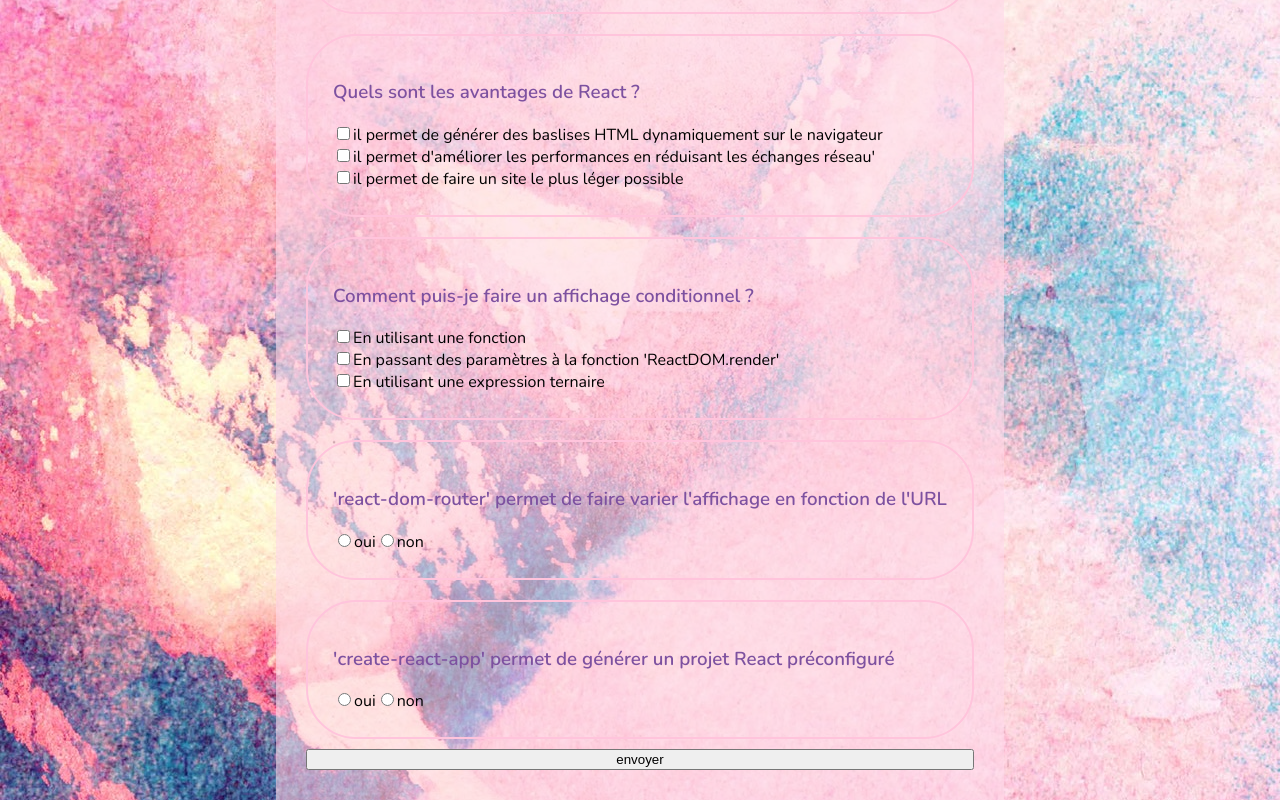
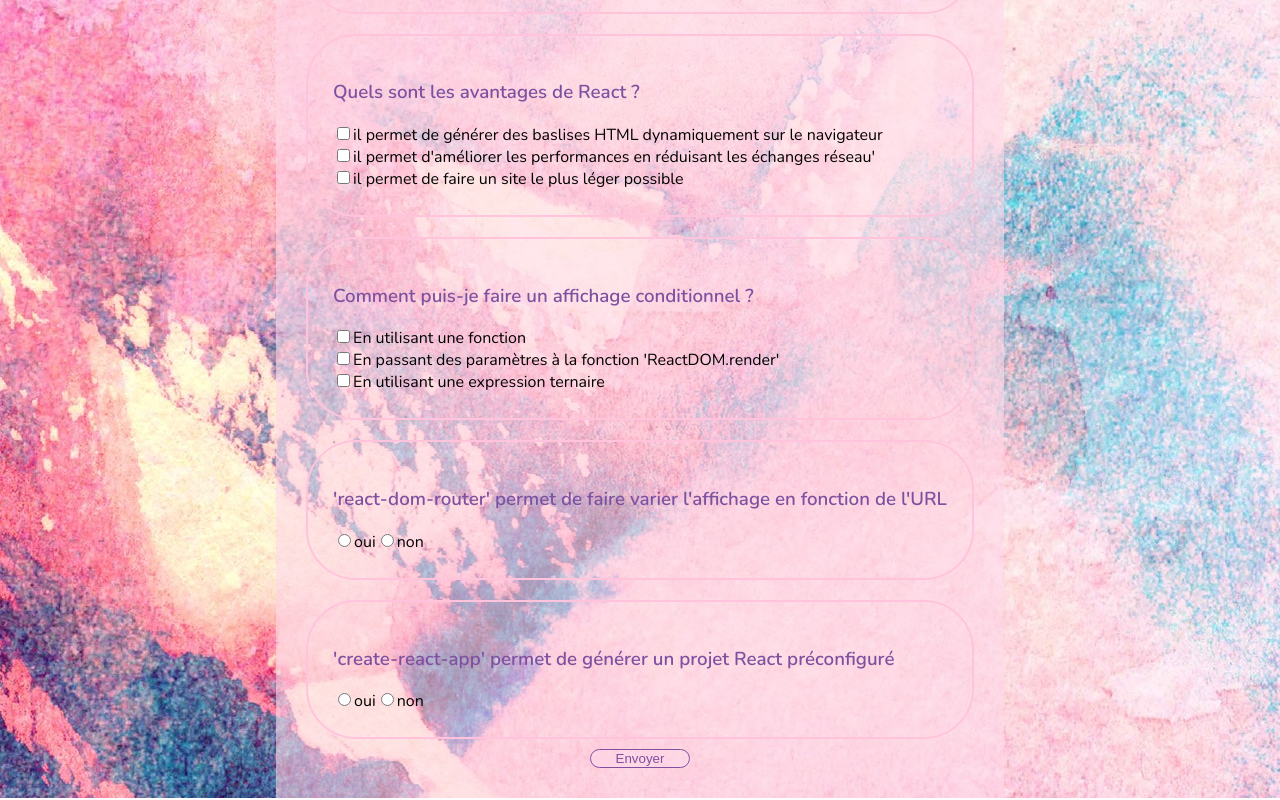
Before and after one commit to Le-TRex/evalD21, a React (Create React App) app: page / in a window 1280 px wide. Shown: the part 1612-2412 px from the top of the page. Built offline with nearby package versions, Linux system fonts and the light colour scheme.

Commit message:
:lipstick: add className and style to submit button

```diff
--- a/src/components/Form.jsx
+++ b/src/components/Form.jsx
@@ -9,7 +9,7 @@
       {exam.map((question, index)=>(
         <Question question={question} key={index}/>
       ))}
-      <input type="submit" value="envoyer"/>
+      <input className="submit" type="submit" value="Envoyer"/>
     </form>
   )
 }
--- a/src/stylesheets/form.css
+++ b/src/stylesheets/form.css
@@ -3,5 +3,13 @@
     padding : 30px;
     display: flex;
     flex-direction: column;
-    /*align-items: center;*/
 }
+
+.submit {
+    align-self: center;
+    width: 100px;
+    color: #7d51a0;
+    background-color: rgba(255, 217, 233, 0.6);
+    border: 1px solid #7d51a0;
+    border-radius: 25px;
+}
```
